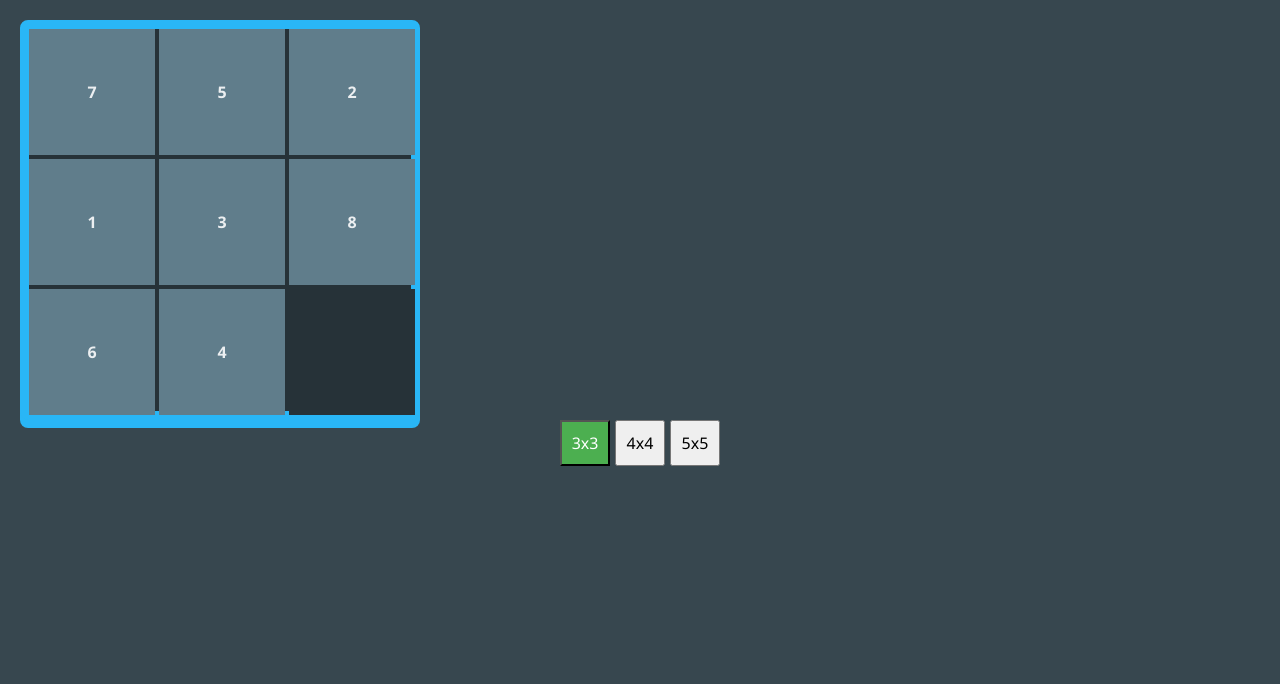
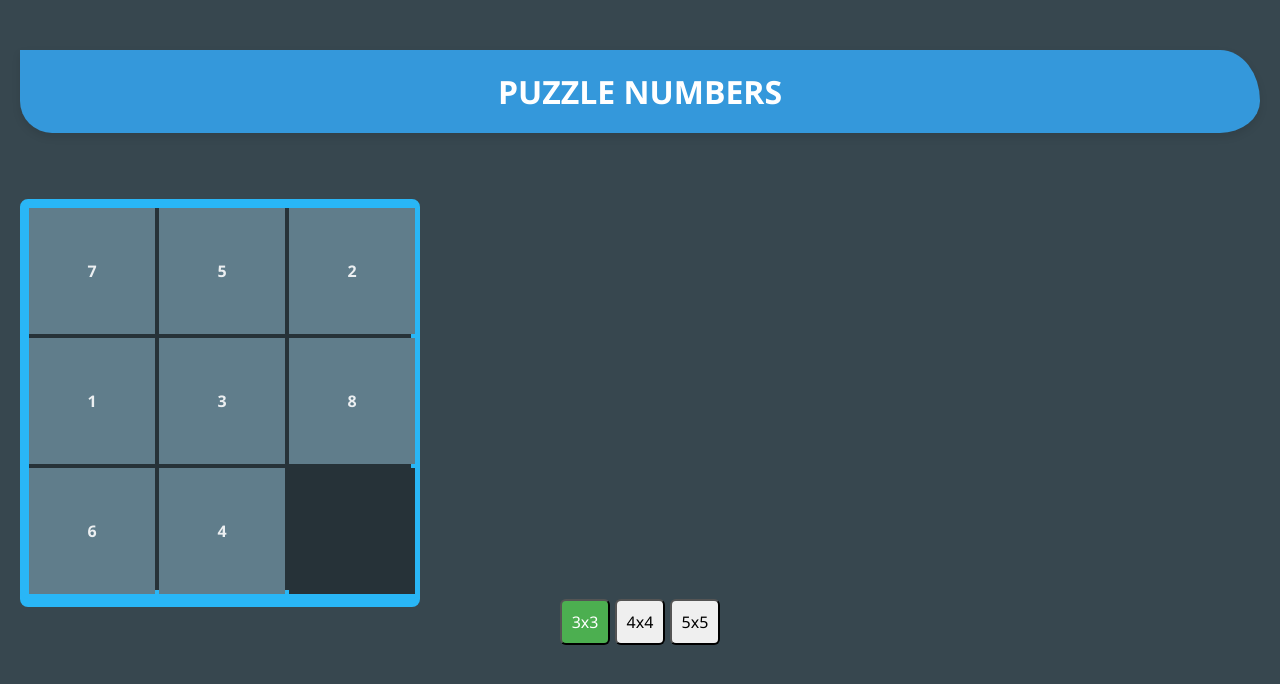
Before and after one commit to mazgio/puzzle3D, a plain HTML site: page index.html in a window 1280 px wide. Drawn offline with Linux system fonts and the light colour scheme.

Commit message:
added header and styled buttons

```diff
--- a/index.html
+++ b/index.html
@@ -8,12 +8,16 @@
     <link rel="stylesheet" href="style.css" />
   </head>
   <body>
+    <header class="cool-header">
+      <h1>PUZZLE NUMBERS</h1>
+    </header>
     <div id="puzzle-container"></div>
     <div id="difficulty_container">
       <button class="grid-size-button active" data-size="3">3x3</button>
       <button class="grid-size-button" data-size="4">4x4</button>
       <button class="grid-size-button" data-size="5">5x5</button>
-    </div> <!-- Close the difficulty_container div -->
+    </div>
+    <!-- Close the difficulty_container div -->
     <script src="puzzle_game.js"></script>
   </body>
 </html>
--- a/style.css
+++ b/style.css
@@ -17,13 +17,40 @@
 }
 
 body {
-  font-family: Arial, sans-serif;
+  margin: 0;
+  padding: 0;
+  font-family: "Segoe UI", Tahoma, Geneva, Verdana, sans-serif;
+  background-color: #f0f0f0; /* Background color for the body */
   text-align: center;
   margin: 20px;
   background-color: var(--bgcol);
 }
 
+.cool-header {
+  background-color: #3498db; /* Header background color */
+  color: #fff; /* Header text color */
+  text-align: center;
+  padding: 20px;
+  margin: 0;
+  margin-top: 50px;
+  box-shadow: 0px 4px 8px rgba(0, 0, 0, 0.1); /* Optional: Add a subtle shadow */
+  /* Border-bottom with linear gradient */
+  border-bottom-left-radius: 80px 80px;
+  border-bottom-right-radius: 100px 80px;
+  border-top-right-radius: 99px 127px;
+
+  background-image: linear-gradient(to right, transparent 50%, #fff 50%);
+  background-size: 200% 100%;
+  transition: background-position 0.3s ease;
+}
+
+h1 {
+  font-size: 2em; /* Header font size */
+  margin: 0;
+}
+
 #puzzle-container {
+  margin-top: 66px;
   position: relative;
   width: 50vh;
   height: 50vh;
@@ -75,6 +102,7 @@ button {
   padding: 10px;
   font-size: 16px;
   cursor: pointer;
+  border-radius: 6px;
 }
 
 .active {
@@ -89,7 +117,7 @@ button {
   background-color: var(--darkcol);
   border-radius: 8px;
   padding: 10px;
-  margin-top: 20px;
+  margin-top: 50px;
 }
 
 .difficulty-button {
@@ -100,6 +128,7 @@ button {
   font-weight: bold;
   padding: 15px 20px;
   margin: 10px;
+  border-radius: 6px;
   border: none;
   cursor: pointer;
   transition: background-color 0.3s, transform 0.3s;
@@ -115,6 +144,14 @@ button {
 }
 
 @media only screen and (max-width: 600px) {
+  .cool-header {
+    padding: 15px;
+  }
+
+  h1 {
+    font-size: 1.5em;
+  }
+
   #difficulty-container {
     flex-direction: column;
     align-items: stretch;
@@ -122,6 +159,7 @@ button {
 
   .difficulty-button {
     font-size: 14px;
+    border-radius: 6px;
   }
 }
 
@@ -142,7 +180,7 @@ button {
 
   #difficulty_container {
     width: 90vw;
-    margin-top: 20px; /* Adjusted margin for the difficulty container */
+    margin-top: 44px; /* Adjusted margin for the difficulty container */
   }
 
   .difficulty_button {
```
